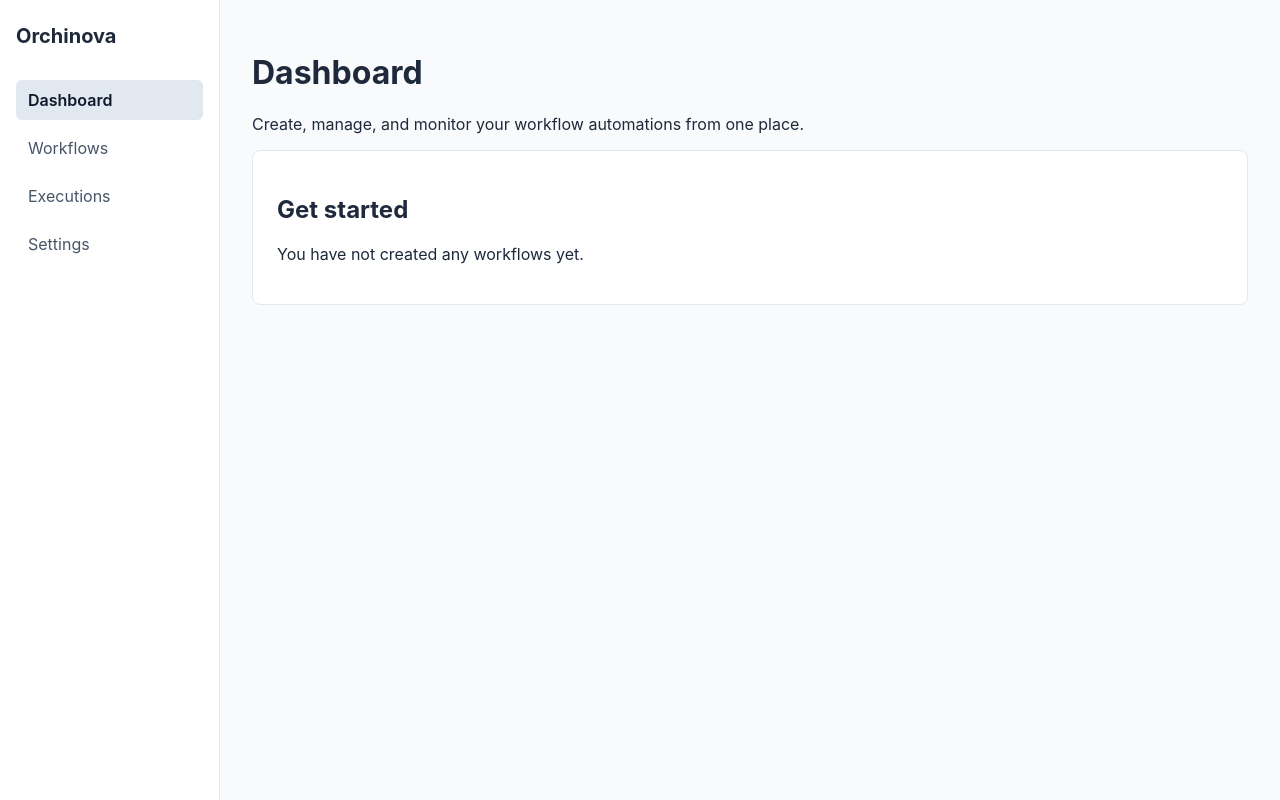
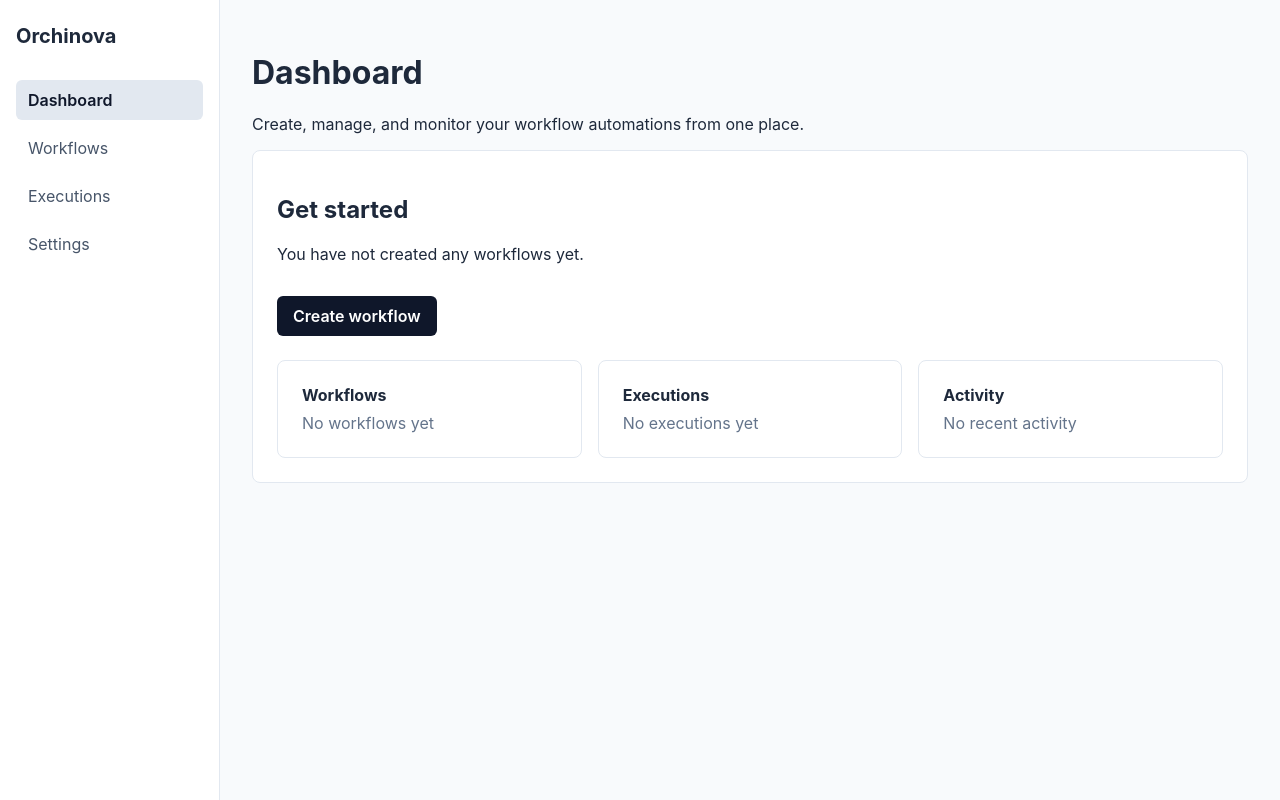
Before and after one commit to NandhiniMurthi/orchinova, a React (Vite) app in the folder apps/web/: page / in a window 1280 px wide. Built offline with nearby package versions, Linux system fonts and the light colour scheme.

Commit message:
feat: establish dashboard foundation

```diff
--- a/apps/web/src/layouts/AppLayout.tsx
+++ b/apps/web/src/layouts/AppLayout.tsx
@@ -11,7 +11,7 @@ function AppLayout() {
 
         <nav className="app-navigation" aria-label="Main navigation">
           <NavLink to="/">Dashboard</NavLink>
-          <NavLink to="/workflows">Workflows</NavLink>
+          <NavLink to="/workflows" end={false}>Workflows</NavLink>
           <NavLink to="/executions">Executions</NavLink>
           <NavLink to="/settings">Settings</NavLink>
         </nav>
--- /dev/null
+++ b/apps/web/src/pages/DashboardPage.css
@@ -0,0 +1,37 @@
+.dashboard-action {
+  display: inline-block;
+  margin-top: 16px;
+  padding: 10px 16px;
+  border-radius: 6px;
+  background-color: #0f172a;
+  color: #ffffff;
+  text-decoration: none;
+  font-weight: 600;
+}
+
+.dashboard-action:hover {
+  background-color: #1e293b;
+}
+
+.dashboard-stats {
+  display: grid;
+  grid-template-columns: repeat(3, 1fr);
+  gap: 16px;
+  margin-top: 24px;
+}
+
+.dashboard-stats h2 {
+  margin: 0 0 8px;
+  font-size: 1rem;
+}
+
+.dashboard-stats p {
+  margin: 0;
+  color: #64748b;
+}
+
+@media (max-width: 768px) {
+  .dashboard-stats {
+    grid-template-columns: 1fr;
+  }
+}
--- a/apps/web/src/pages/DashboardPage.tsx
+++ b/apps/web/src/pages/DashboardPage.tsx
@@ -1,4 +1,6 @@
 import Card from '../components/Card'
+import { Link } from 'react-router-dom'
+import './DashboardPage.css'
 function DashboardPage() {
   return (
     <main>
@@ -12,6 +14,25 @@ function DashboardPage() {
       <Card>
         <h2>Get started</h2>
         <p>You have not created any workflows yet.</p>
+        <Link to="/workflows/new" className="dashboard-action">
+  Create workflow
+</Link>
+<div className="dashboard-stats">
+  <Card>
+    <h2>Workflows</h2>
+    <p>No workflows yet</p>
+  </Card>
+
+  <Card>
+    <h2>Executions</h2>
+    <p>No executions yet</p>
+  </Card>
+
+  <Card>
+    <h2>Activity</h2>
+    <p>No recent activity</p>
+  </Card>
+</div>
       </Card>
     </main>
   )
```
